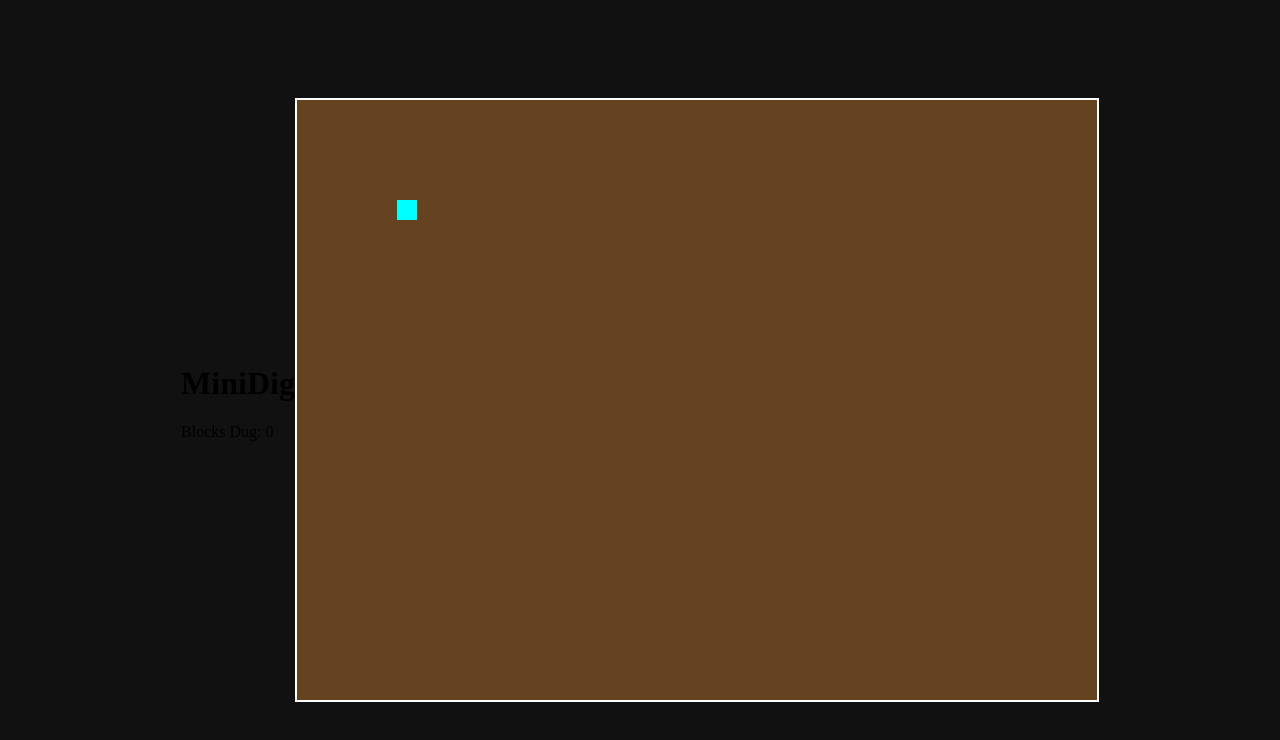
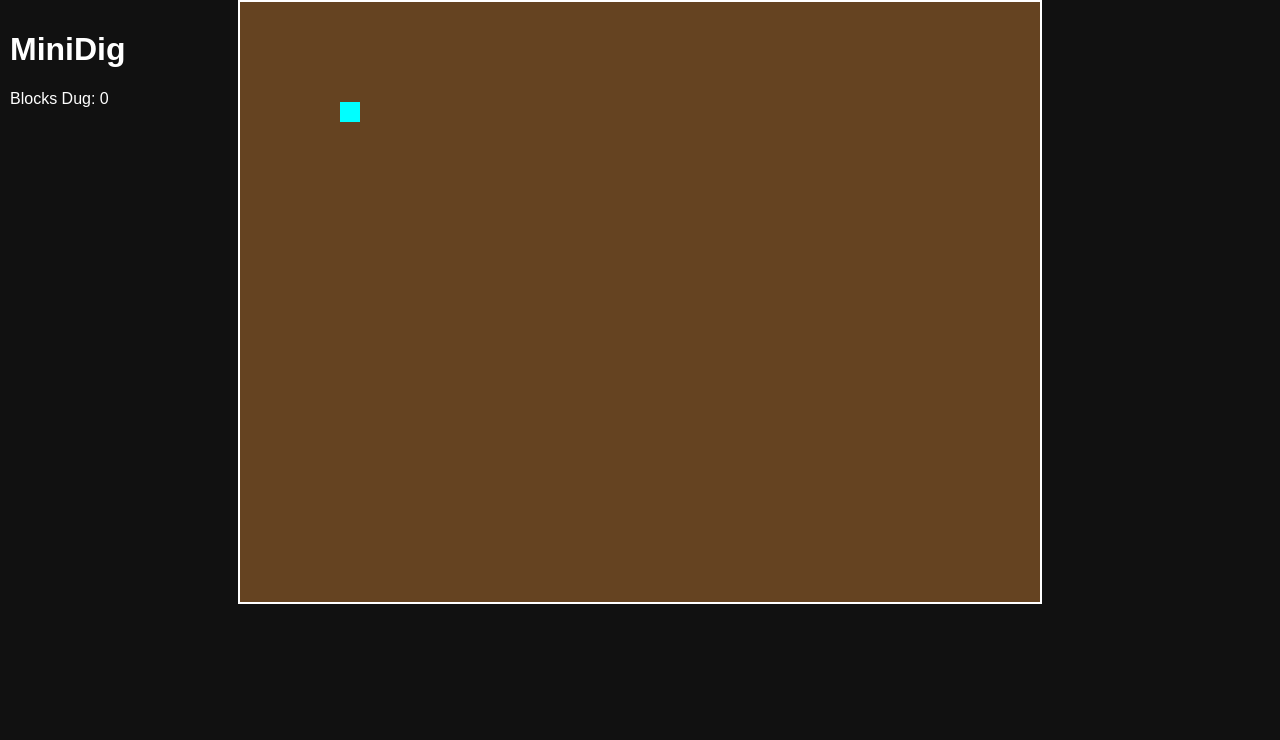
Before and after one commit to Ander55555/game-wip, a plain HTML site: page index.html in a window 1280 px wide. Drawn offline with Linux system fonts and the light colour scheme.

Commit message:
Update style.css

```diff
--- a/style.css
+++ b/style.css
@@ -1,11 +1,20 @@
 body {
   margin: 0;
   background: #111;
-  display: flex;
-  justify-content: center;
-  align-items: center;
-  height: 100vh;
+  font-family: sans-serif;
+  color: white;
 }
+
+#ui {
+  position: absolute;
+  top: 10px;
+  left: 10px;
+  z-index: 10;
+}
+
 canvas {
+  display: block;
+  margin: auto;
   border: 2px solid #fff;
+  background: #222;
 }
```
